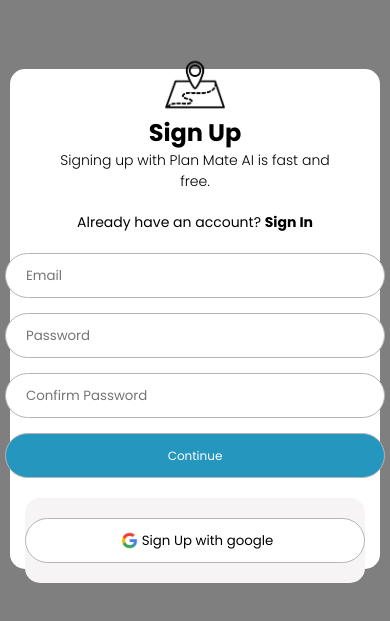
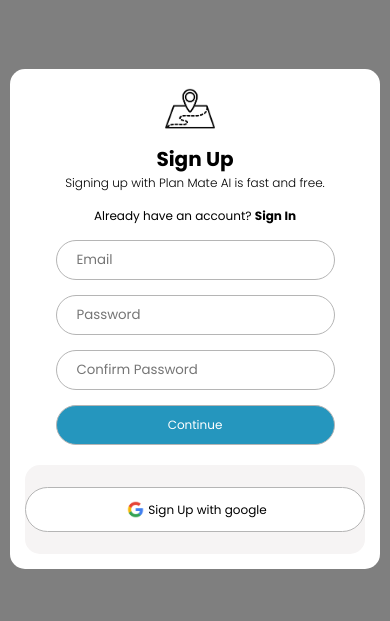
Before and after one commit to fakih-hussein/client, a React (Create React App) app: page / in a window 390 px wide. Shown: the part 103-724 px from the top of the page. Built offline with nearby package versions, Linux system fonts and the light colour scheme.

Commit message:
added responsiveness @ 480px for signup

```diff
--- a/src/pages/SignUp/SignUp.css
+++ b/src/pages/SignUp/SignUp.css
@@ -112,3 +112,33 @@
         font-size: 12px;
     }
 }
+
+@media (max-width: 480px) {
+    .title {
+        font-size: 20px;
+    }
+
+    .subtitle {
+        font-size: 12px;
+    }
+
+    .link {
+        font-size: 12px;
+        margin: 15px;
+    }
+
+    .input > input,
+    .input > button {
+        width: 100%;
+        height: 40px;
+    }
+
+    .google-div button {
+        font-size: 12px;
+    }
+
+    .logo img {
+        height: 50px;
+        width: 50px;
+    }
+}
```
